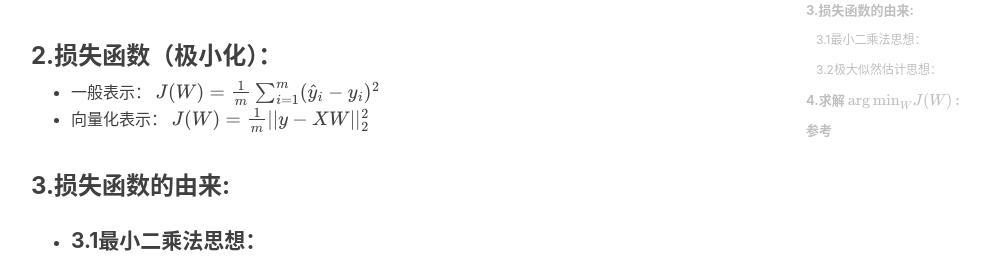
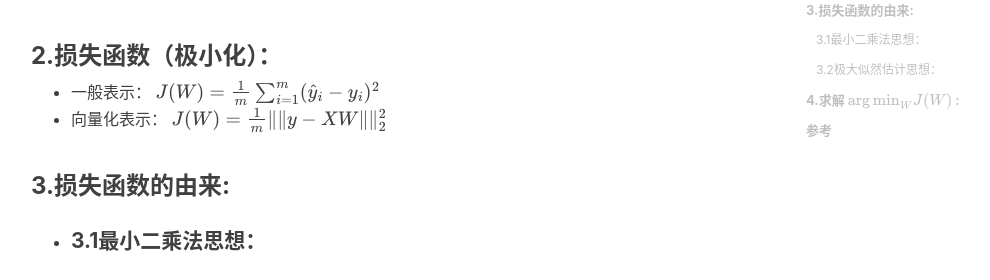
Before and after one commit to RS-Wang/RS-Wang.github.io, a Jekyll site: the page built from _posts/2018-11-13-线性回归-笔记.md, in a window 1280 px wide and 900 px high, scrolled down 572 px. Shown: the part 154-434 px from the top of the window, without its empty margins (234-1224 px from the left). Built offline with Jekyll 4.4.1, drawn with Linux system fonts in a browser that asks for light colours; nearby versions of some CDN libraries; formulas are drawn with MathJax 3; comment, search, counter and statistics services are not loaded.

```diff
--- a/_posts/2018-11-13-线性回归-笔记.md
+++ b/_posts/2018-11-13-线性回归-笔记.md
@@ -23,7 +23,7 @@ tags:								                                  #标签
 - 一般表示：
     $$ J(W)= \frac{1}{m}\sum_{i=1}^{m}(\hat y_i - y_i)^2 $$
 - 向量化表示：
-    $$ J(W)= \frac{1}{m}||y-XW||^2_2$$
+    $$ J(W)= \frac{1}{m} \|\|y-XW \|\|^2_2$$
 
 ### 3.损失函数的由来:
 - #### 3.1最小二乘法思想：
```
